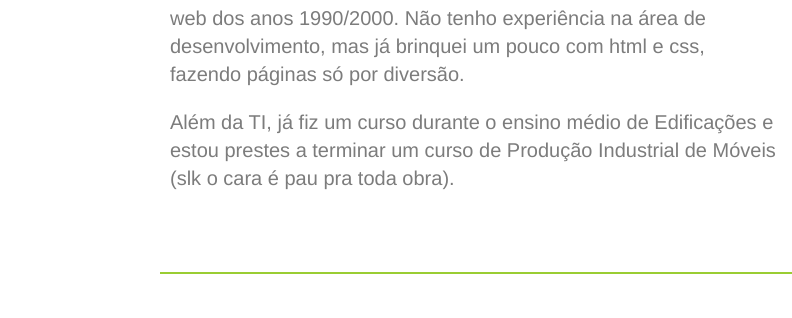
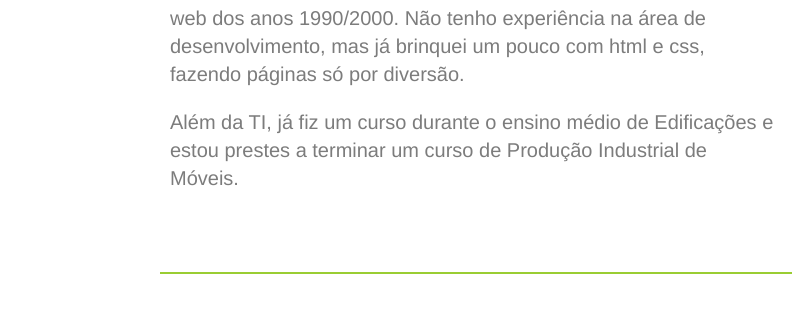
Before and after one commit to caim1stk1ll3r/Projeto-Integrador---Curso-FlexBox, a plain HTML site: page index.html in a window 1280 px wide. Shown: the part 275-593 px from the top of the page, 0-792 px from the left. Drawn offline with Linux system fonts and the light colour scheme; grey boxes are pictures that could not be loaded; a web font is replaced by a local one.

Commit message:
Add files via upload

```diff
--- a/index.html
+++ b/index.html
@@ -37,7 +37,7 @@
 		<div class="sobre-info">
 			<h1>Sobre Mim</h1>
 			<p>Sou estudante da Fatec Jahu no curso de GTI, muito fã da estética web dos anos 1990/2000. Não tenho experiência na área de desenvolvimento, mas já brinquei um pouco com html e css, fazendo páginas só por diversão.</p>
-			<p>Além da TI, já fiz um curso durante o ensino médio de Edificações e estou prestes a terminar um curso de Produção Industrial de Móveis (slk o cara é pau pra toda obra).</p>
+			<p>Além da TI, já fiz um curso durante o ensino médio de Edificações e estou prestes a terminar um curso de Produção Industrial de Móveis.</p>
 		</div>
 		<div class="sobre-img">
 			<img src="img/foto-minha.jpg" alt="Sobre 1">
```
